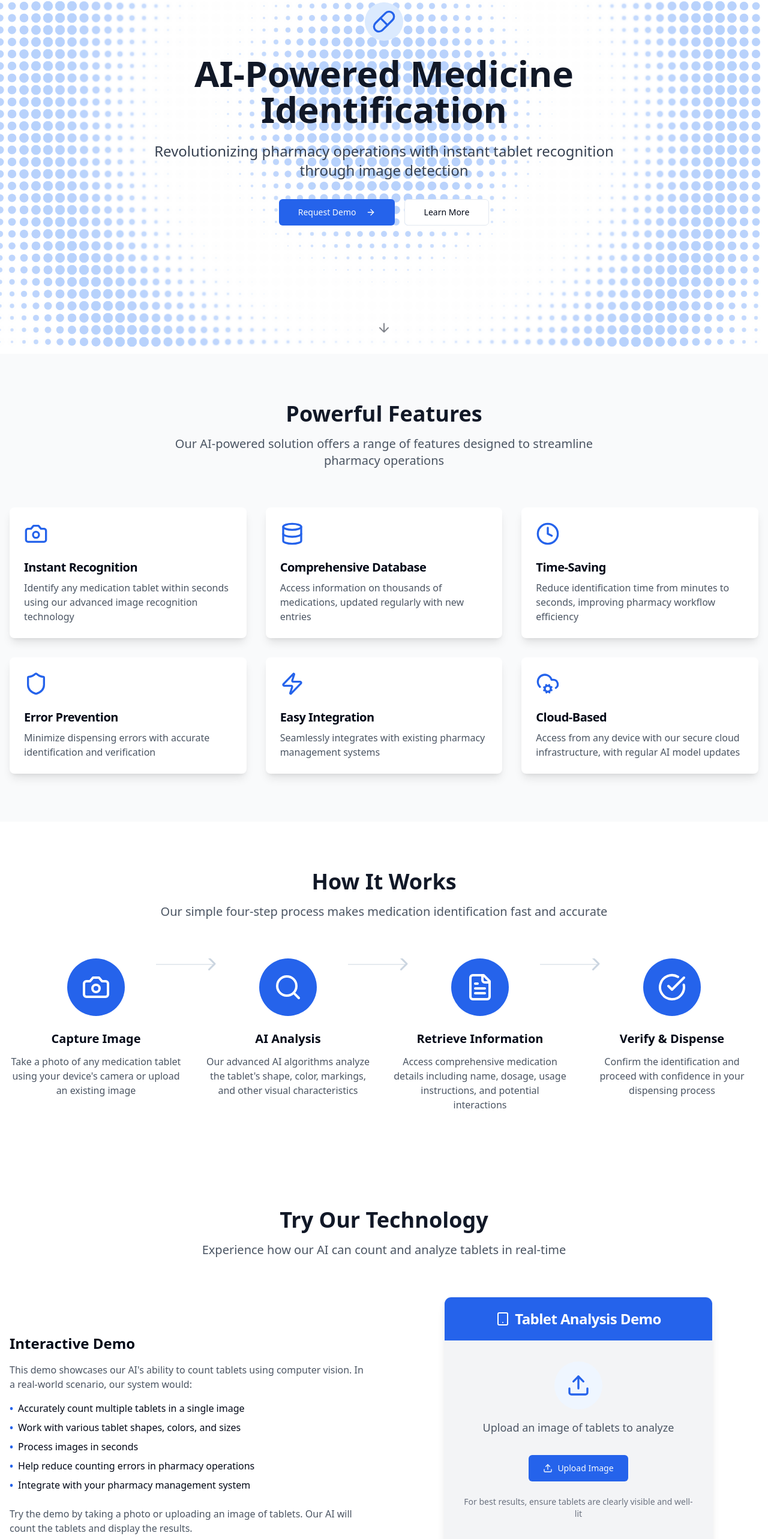
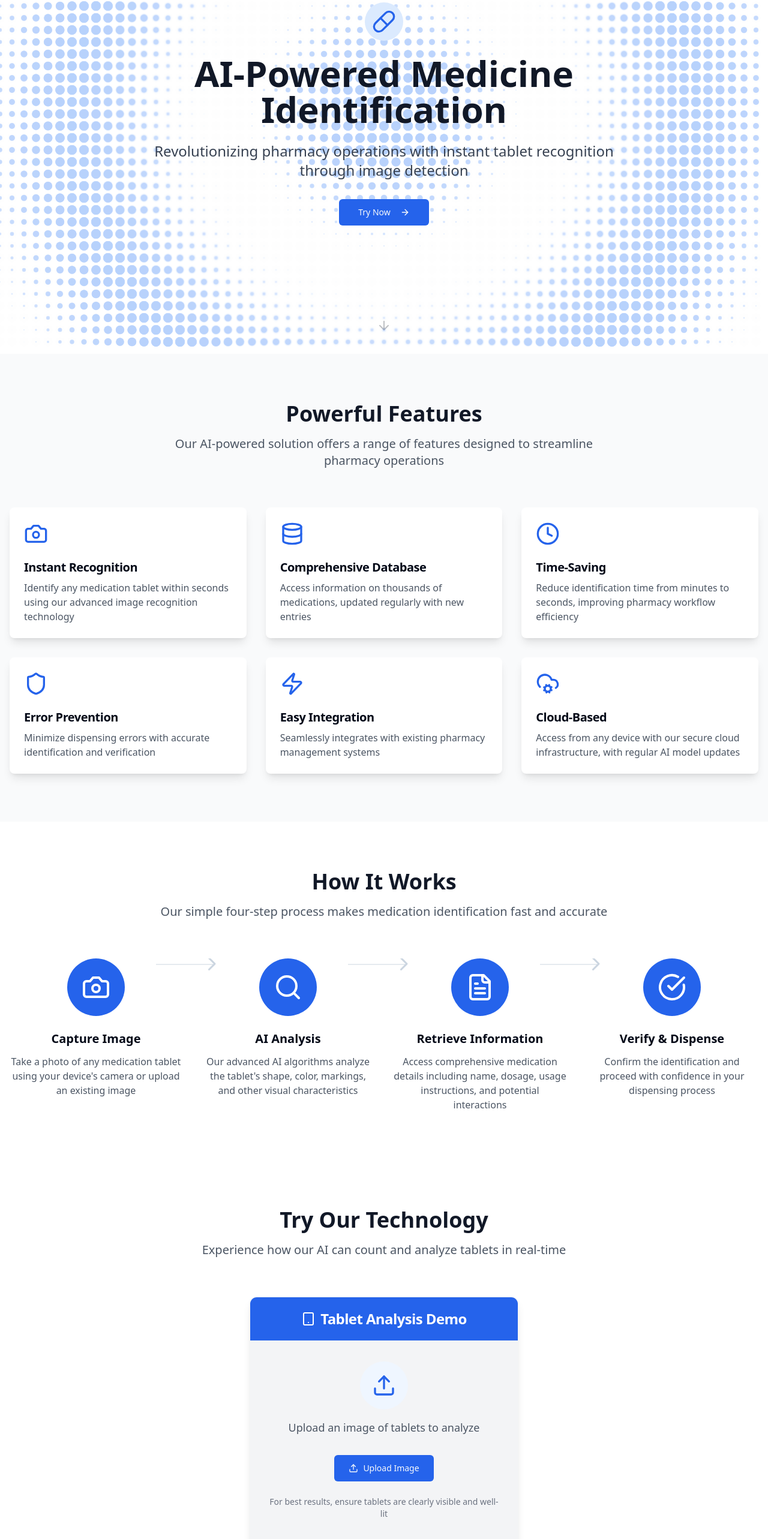
Before and after one commit to andyckt/dispense, a Next.js app: page / in a window 1280 px wide. Shown: the part 210-2776 px from the top of the page at 60% size. Built offline with nearby package versions, Linux system fonts and the light colour scheme.

Commit message:
simply website

```diff
--- a/components/about-section.tsx
+++ b/components/about-section.tsx
@@ -2,7 +2,8 @@ import { Button } from "@/components/ui/button"
 import { Users } from "lucide-react"
 
 export default function AboutSection() {
-  return (
+  return null; // Section commented out
+  /*
     <section className="py-20 bg-white">
       <div className="container mx-auto px-4">
         <div className="text-center mb-16">
@@ -47,5 +48,5 @@ export default function AboutSection() {
         </div>
       </div>
     </section>
-  )
+  */
 }
--- a/components/contact-section.tsx
+++ b/components/contact-section.tsx
@@ -5,7 +5,8 @@ import { Card, CardContent } from "@/components/ui/card"
 import { Mail, Phone, MapPin } from "lucide-react"
 
 export default function ContactSection() {
-  return (
+  return null; // Section commented out
+  /*
     <section className="py-20 bg-gray-50">
       <div className="container mx-auto px-4">
         <div className="text-center mb-16">
@@ -106,5 +107,5 @@ export default function ContactSection() {
         </div>
       </div>
     </section>
-  )
+  */
 }
--- a/components/demo-section.tsx
+++ b/components/demo-section.tsx
@@ -11,41 +11,8 @@ export default function DemoSection() {
           </p>
         </div>
 
-        <div className="flex flex-col lg:flex-row gap-12 items-center">
-          <div className="lg:w-1/2">
-            <h3 className="text-2xl font-semibold mb-4">Interactive Demo</h3>
-            <p className="text-gray-600 mb-4">
-              This demo showcases our AI's ability to count tablets using computer vision. In a
-              real-world scenario, our system would:
-            </p>
-            <ul className="space-y-2 mb-6">
-              <li className="flex items-start gap-2">
-                <span className="text-blue-600 font-bold">•</span>
-                <span>Accurately count multiple tablets in a single image</span>
-              </li>
-              <li className="flex items-start gap-2">
-                <span className="text-blue-600 font-bold">•</span>
-                <span>Work with various tablet shapes, colors, and sizes</span>
-              </li>
-              <li className="flex items-start gap-2">
-                <span className="text-blue-600 font-bold">•</span>
-                <span>Process images in seconds</span>
-              </li>
-              <li className="flex items-start gap-2">
-                <span className="text-blue-600 font-bold">•</span>
-                <span>Help reduce counting errors in pharmacy operations</span>
-              </li>
-              <li className="flex items-start gap-2">
-                <span className="text-blue-600 font-bold">•</span>
-                <span>Integrate with your pharmacy management system</span>
-              </li>
-            </ul>
-            <p className="text-gray-600">
-              Try the demo by taking a photo or uploading an image of tablets. Our AI will count the tablets and display the results.
-            </p>
-          </div>
-
-          <div className="lg:w-1/2">
+        <div className="flex justify-center">
+          <div className="max-w-2xl w-full">
             <TabletAnalysisDemo />
           </div>
         </div>
--- a/components/hero-section.tsx
+++ b/components/hero-section.tsx
@@ -4,6 +4,7 @@ import { Button } from "@/components/ui/button"
 import HalftoneWaves from "./halftone-waves"
 import { ArrowRight, Pill } from "lucide-react"
 import { motion } from "framer-motion"
+import TabletDemoModal from "./tablet-demo-modal"
 
 export default function HeroSection() {
   return (
@@ -21,14 +22,8 @@ export default function HeroSection() {
             <p className="text-xl md:text-2xl mb-8 text-gray-700">
               Revolutionizing pharmacy operations with instant tablet recognition through image detection
             </p>
-            <div className="flex flex-col sm:flex-row gap-4 justify-center">
-              <Button size="lg" className="bg-blue-600 hover:bg-blue-700">
-                Request Demo
-                <ArrowRight className="ml-2 h-5 w-5" />
-              </Button>
-              <Button size="lg" variant="outline">
-                Learn More
-              </Button>
+            <div className="flex justify-center">
+              <TabletDemoModal buttonText="Try Now" />
             </div>
           </motion.div>
         </div>
--- /dev/null
+++ b/components/tablet-demo-modal.tsx
@@ -0,0 +1,52 @@
+"use client"
+
+import { useState } from "react"
+import { Button } from "@/components/ui/button"
+import {
+  Dialog,
+  DialogContent,
+  DialogDescription,
+  DialogHeader,
+  DialogTitle,
+  DialogTrigger,
+} from "@/components/ui/dialog"
+import TabletAnalysisDemo from "./tablet-analysis-demo"
+import { ArrowRight } from "lucide-react"
+
+interface TabletDemoModalProps {
+  buttonText?: string
+  buttonVariant?: "default" | "outline" | "secondary" | "ghost" | "link" | "destructive"
+  buttonSize?: "default" | "sm" | "lg" | "icon"
+  showIcon?: boolean
+}
+
+export default function TabletDemoModal({
+  buttonText = "Try Now",
+  buttonVariant = "default",
+  buttonSize = "lg",
+  showIcon = true,
+}: TabletDemoModalProps) {
+  const [open, setOpen] = useState(false)
+
+  return (
+    <Dialog open={open} onOpenChange={setOpen}>
+      <DialogTrigger asChild>
+        <Button variant={buttonVariant} size={buttonSize} className="bg-blue-600 hover:bg-blue-700">
+          {buttonText}
+          {showIcon && <ArrowRight className="ml-2 h-5 w-5" />}
+        </Button>
+      </DialogTrigger>
+      <DialogContent className="sm:max-w-[650px] p-0 overflow-hidden">
+        <DialogHeader className="p-6 pb-0">
+          <DialogTitle className="text-2xl font-bold text-center">AI Tablet Analysis</DialogTitle>
+          <DialogDescription className="text-center">
+            Experience our AI-powered tablet recognition technology
+          </DialogDescription>
+        </DialogHeader>
+        <div className="p-6 pt-2">
+          <TabletAnalysisDemo />
+        </div>
+      </DialogContent>
+    </Dialog>
+  )
+}
```
